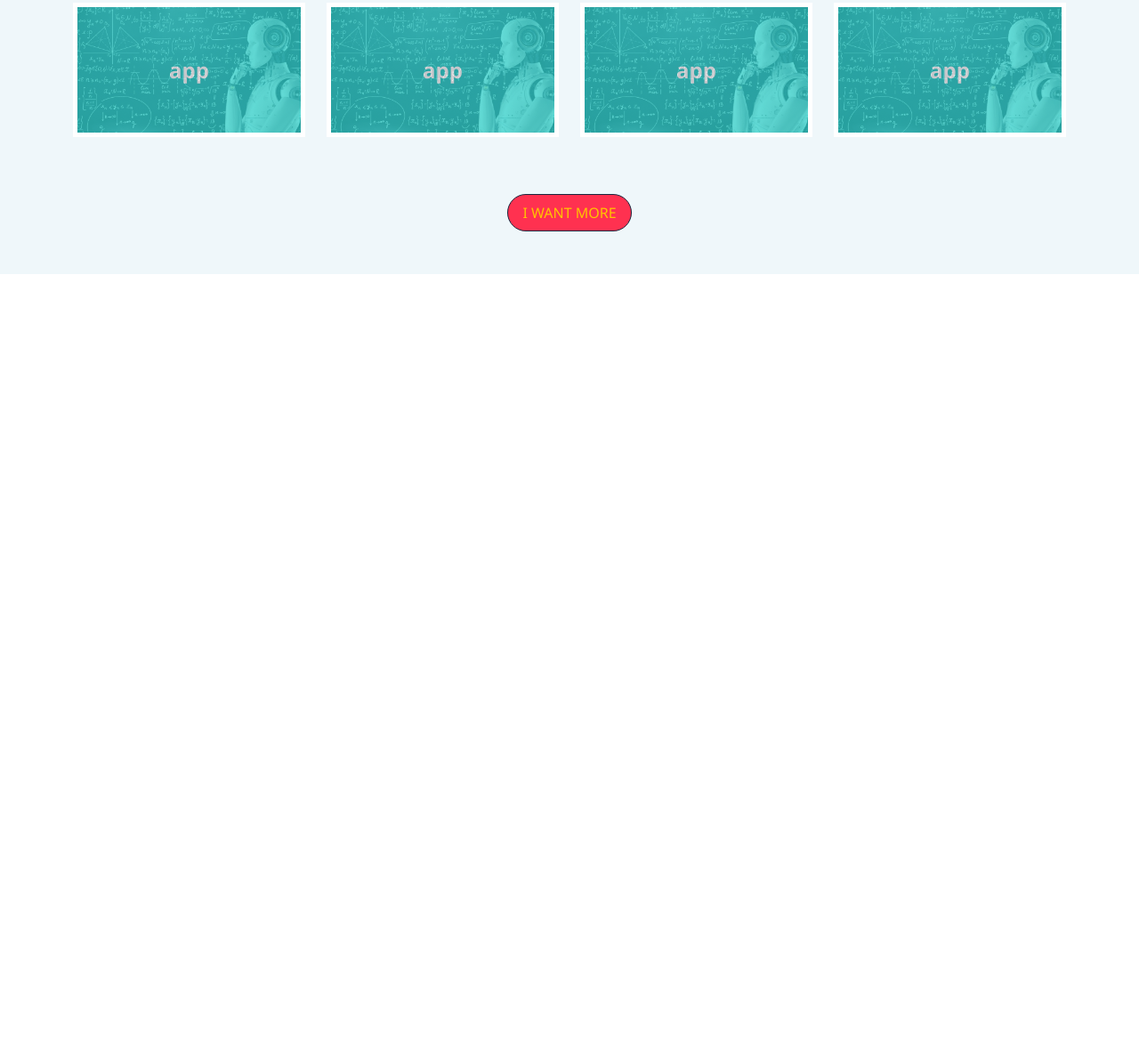
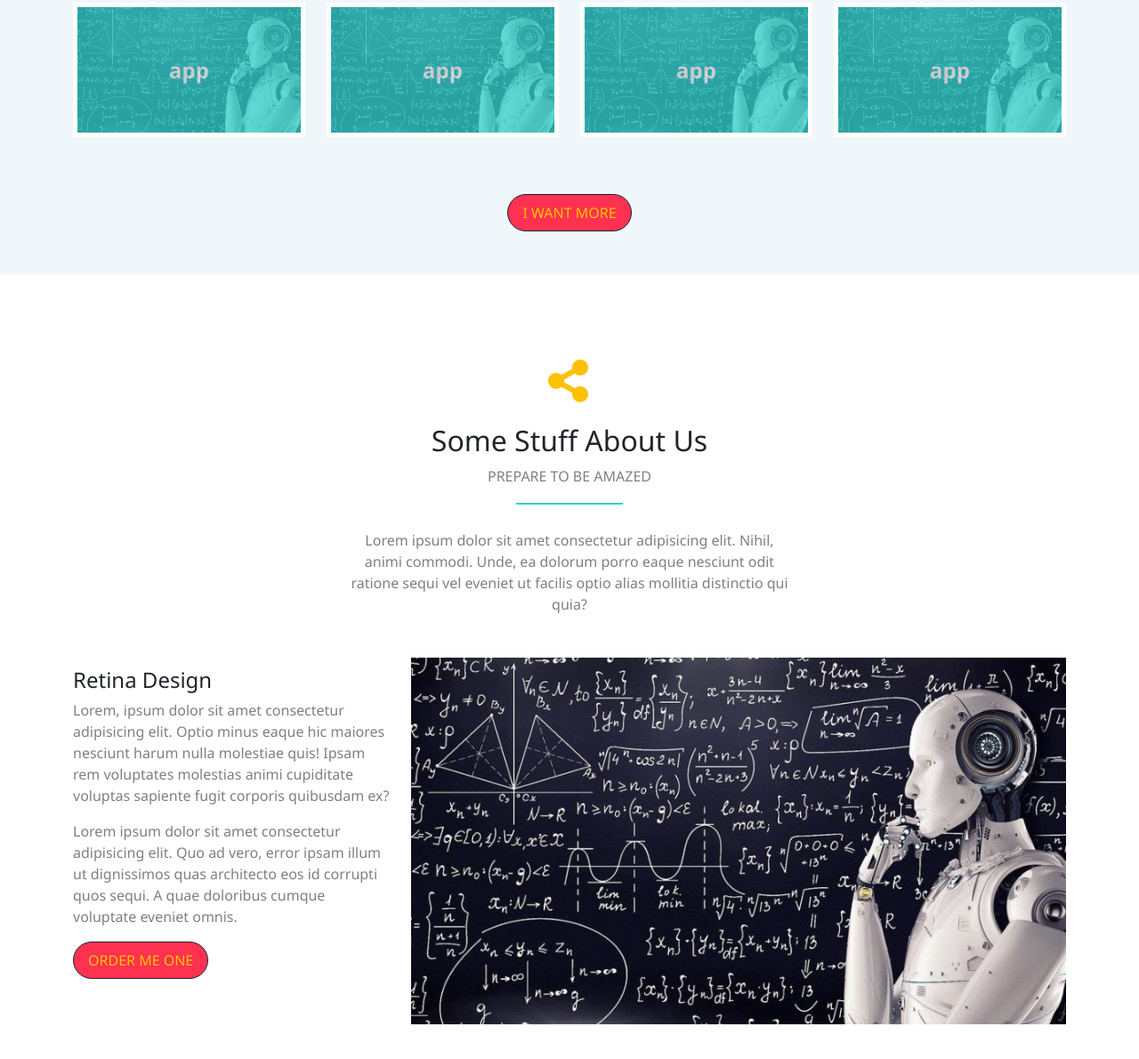
Before and after one commit to mohamedhamadagomaa/bootstrap, a plain HTML site: page index.html in a window 1280 px wide. Shown: the part 2053-3243 px from the top of the page at 89% size. Before the commit the page ends 2361 px from the top, so only its background shows below. Drawn offline with Linux system fonts and the light colour scheme.

Commit message:
create stuff section

```diff
--- a/css/bondi.css
+++ b/css/bondi.css
@@ -148,3 +148,9 @@ color: var(--dark-color);
 }
 
 /* end our-work */
+
+/* start stuff */
+.stuff .desc{
+    max-width: 500px;
+}
+/* End stuff */
--- a/index.html
+++ b/index.html
@@ -4,11 +4,9 @@
     <meta charset="UTF-8" />
     <meta name="viewport" content="width=device-width, initial-scale=1.0" />
     <title>BootStrap</title>
-    <link rel="stylesheet" href="css/bootstrap.min.css">
-    <link rel="stylesheet" href="css/all.min.css">
-    <link rel="stylesheet" href="css/bondi.css">
-
-
+    <link rel="stylesheet" href="css/bootstrap.min.css" />
+    <link rel="stylesheet" href="css/all.min.css" />
+    <link rel="stylesheet" href="css/bondi.css" />
   </head>
   <body>
     <!-- start navbar -->
@@ -16,20 +14,25 @@
     <nav class="navbar navbar-expand-lg sticky-top">
       <div class="container">
         <a class="navbar-brand" href="#">
-          <img src="images/LOGO.jpg" alt="">
+          <img src="images/LOGO.jpg" alt="" />
         </a>
-        <button class="navbar-toggler"
-          type="button" data-bs-toggle="collapse"
+        <button
+          class="navbar-toggler"
+          type="button"
+          data-bs-toggle="collapse"
           data-bs-target="#main"
           aria-controls="main"
           aria-expanded="false"
-          aria-label="Toggle navigation">
+          aria-label="Toggle navigation"
+        >
           <i class="fa-solid fa-bars"></i>
         </button>
         <div class="collapse navbar-collapse" id="main">
           <ul class="navbar-nav ms-auto mb-2 mb-lg-0">
             <li class="nav-item">
-              <a class="nav-link p-2 p-lg-3 active" aria-current="page" href="#">Home</a>
+              <a class="nav-link p-2 p-lg-3 active" aria-current="page" href="#"
+                >Home</a
+              >
             </li>
             <li class="nav-item">
               <a class="nav-link p-2 p-lg-3" href="#">Services</a>
@@ -43,8 +46,6 @@
             <li class="nav-item">
               <a class="nav-link p-2 p-lg-3" href="#">Contact</a>
             </li>
-
-
           </ul>
           <div class="search ps-3 pe-3 d-none d-lg-block">
             <i class="fa-solid fa-magnifying-glass"></i>
@@ -57,11 +58,12 @@
 
     <!-- start landing -->
     <div class="landing d-flex justify-content-center align-items-center">
-      <div class="text-center text-light ">
+      <div class="text-center text-light">
         <h1 class="text-white-40">Tast the Creativity</h1>
-        <p class="fs-6 text-white-50 mb-5 "> we make awesome graphic and web design</p>
+        <p class="fs-6 text-white-50 mb-5">
+          we make awesome graphic and web design
+        </p>
         <a class="btn btn-primary rounded-pill main-btn" href="#">Login</a>
-
       </div>
     </div>
     <!-- end landing -->
@@ -73,17 +75,21 @@
           <i class="fa-solid fa-3x fa-share-nodes mb-4 text-warning"></i>
           <h2>We are Good at</h2>
           <p class="text-black-50">SOME OF THEASE STUFF UNDER</p>
-
         </div>
         <div class="row">
           <div class="col-md-6 col-lg-4">
             <div class="feat">
               <div class="icon-holder position-relative">
                 <i class="fa-solid fa-1 position-absolute bottom-0 number"></i>
-                  <i class="fa-solid fa-pencil fa-4x position-absolute bottom-0 icon"></i>
+                <i
+                  class="fa-solid fa-pencil fa-4x position-absolute bottom-0 icon"
+                ></i>
               </div>
               <h4 class="mb-4 mt-3 text-uppercase">graphic Design</h4>
-                <p class="text-black-50 lh-lg">Lorem ipsum, dolor sit amet consectetur adipisicing elit. Dolore voluptas, explicabo odit voluptatibus,</p>
+              <p class="text-black-50 lh-lg">
+                Lorem ipsum, dolor sit amet consectetur adipisicing elit. Dolore
+                voluptas, explicabo odit voluptatibus,
+              </p>
             </div>
           </div>
 
@@ -91,10 +97,15 @@
             <div class="feat">
               <div class="icon-holder position-relative">
                 <i class="fa-solid fa-2 position-absolute bottom-0 number"></i>
-                  <i class="fa-solid fa-tv   fa-4x position-absolute bottom-0 icon"></i>
+                <i
+                  class="fa-solid fa-tv fa-4x position-absolute bottom-0 icon"
+                ></i>
               </div>
               <h4 class="mb-4 mt-3 text-uppercase">graphic Design</h4>
-                <p class="text-black-50 lh-lg">Lorem ipsum, dolor sit amet consectetur adipisicing elit. Dolore voluptas, explicabo odit voluptatibus,</p>
+              <p class="text-black-50 lh-lg">
+                Lorem ipsum, dolor sit amet consectetur adipisicing elit. Dolore
+                voluptas, explicabo odit voluptatibus,
+              </p>
             </div>
           </div>
 
@@ -102,14 +113,18 @@
             <div class="feat">
               <div class="icon-holder position-relative">
                 <i class="fa-solid fa-3 position-absolute bottom-0 number"></i>
-                  <i class="fa-solid fa-plug fa-4x position-absolute bottom-0 icon"></i>
+                <i
+                  class="fa-solid fa-plug fa-4x position-absolute bottom-0 icon"
+                ></i>
               </div>
               <h4 class="mb-4 mt-3 text-uppercase">graphic Design</h4>
-                <p class="text-black-50 lh-lg">Lorem ipsum, dolor sit amet consectetur adipisicing elit. Dolore voluptas, explicabo odit voluptatibus,</p>
+              <p class="text-black-50 lh-lg">
+                Lorem ipsum, dolor sit amet consectetur adipisicing elit. Dolore
+                voluptas, explicabo odit voluptatibus,
+              </p>
             </div>
           </div>
         </div>
-
       </div>
     </div>
     <!-- end features -->
@@ -132,54 +147,101 @@
         <div class="row">
           <div class="col-sm-6 col-md-4 col-lg-3">
             <div class="box mb-3 bg-white" data-work="app">
-             <img class="img-fluid" src="images/card2.jpg" alt="" >
+              <img class="img-fluid" src="images/card2.jpg" alt="" />
             </div>
           </div>
           <div class="col-sm-6 col-md-4 col-lg-3">
             <div class="box mb-3 bg-white" data-work="app">
-             <img class="img-fluid" src="images/card2.jpg" alt="" >
+              <img class="img-fluid" src="images/card2.jpg" alt="" />
             </div>
           </div>
           <div class="col-sm-6 col-md-4 col-lg-3">
             <div class="box mb-3 bg-white" data-work="app">
-             <img class="img-fluid" src="images/card2.jpg" alt="" >
+              <img class="img-fluid" src="images/card2.jpg" alt="" />
             </div>
           </div>
           <div class="col-sm-6 col-md-4 col-lg-3">
             <div class="box mb-3 bg-white" data-work="app">
-             <img class="img-fluid" src="images/card2.jpg" alt="" >
+              <img class="img-fluid" src="images/card2.jpg" alt="" />
             </div>
           </div>
           <div class="col-sm-6 col-md-4 col-lg-3">
             <div class="box mb-3 bg-white" data-work="app">
-             <img class="img-fluid" src="images/card2.jpg" alt="" >
+              <img class="img-fluid" src="images/card2.jpg" alt="" />
             </div>
           </div>
           <div class="col-sm-6 col-md-4 col-lg-3">
             <div class="box mb-3 bg-white" data-work="app">
-             <img class="img-fluid" src="images/card2.jpg" alt="" >
+              <img class="img-fluid" src="images/card2.jpg" alt="" />
             </div>
           </div>
           <div class="col-sm-6 col-md-4 col-lg-3">
             <div class="box mb-3 bg-white" data-work="app">
-             <img class="img-fluid" src="images/card2.jpg" alt="" >
+              <img class="img-fluid" src="images/card2.jpg" alt="" />
             </div>
           </div>
           <div class="col-sm-6 col-md-4 col-lg-3">
             <div class="box mb-3 bg-white" data-work="app">
-             <img class="img-fluid" src="images/card2.jpg" alt="" >
+              <img class="img-fluid" src="images/card2.jpg" alt="" />
             </div>
           </div>
         </div>
         <div class="d-flex justify-content-center mt-5">
-          <a class="btn btn-primary rounded-pill main-btn text-uppercase " href="#">i want more</a>
+          <a
+            class="btn btn-primary rounded-pill main-btn text-uppercase"
+            href="#"
+            >i want more</a
+          >
         </div>
       </div>
     </div>
 
     <!-- end our work -->
 
+    <!-- start stuff sec -->
+    <div class="stuff pt-5">
+      <div class="container">
+        <div class="main-title mt-5 text-center mb-5 position-relative">
+          <i class="fa-solid fa-3x fa-share-nodes mb-4 text-warning"></i>
+          <h2>Some Stuff About Us</h2>
+          <p class="text-black-50 text-uppercase">Prepare to Be Amazed</p>
+        </div>
+        <p class="desc text-center text-black-50 mb-5 m-auto">
+          Lorem ipsum dolor sit amet consectetur adipisicing elit. Nihil, animi
+          commodi. Unde, ea dolorum porro eaque nesciunt odit ratione sequi vel
+          eveniet ut facilis optio alias mollitia distinctio qui quia?
+        </p>
+        <div class="row mb-5 align-items-center">
+          <div class="col-lg-4 text-center mb-4 text-md-start">
+            <div class="text">
+              <h4>Retina Design</h4>
+              <p class="text-black-50 mb-3">
+                Lorem, ipsum dolor sit amet consectetur adipisicing elit. Optio
+                minus eaque hic maiores nesciunt harum nulla molestiae quis!
+                Ipsam rem voluptates molestias animi cupiditate voluptas
+                sapiente fugit corporis quibusdam ex?
+              </p>
+              <p class="text-black-50 ">
+                Lorem ipsum dolor sit amet consectetur adipisicing elit. Quo ad
+                vero, error ipsam illum ut dignissimos quas architecto eos id
+                corrupti quos sequi. A quae doloribus cumque voluptate eveniet
+                omnis.
+              </p>
+              <a
+                class="btn btn-primary rounded-pill main-btn text-uppercase mb-3"
+                href="#">Order me one</a>
 
+            </div>
+          </div>
+       <div class="col-lg-8 ">
+        <div class="image">
+          <img src="images/card2.jpg" class="img-fluid" alt="">
+        </div>
+       </div>
+        </div>
+      </div>
+    </div>
+    <!-- End stuff sec -->
 
     <script src="js/bootstrap.bundle.min.js"></script>
     <script src="js/all.min.js"></script>
```
Lines whose indentation alone changed are shown as unchanged.
